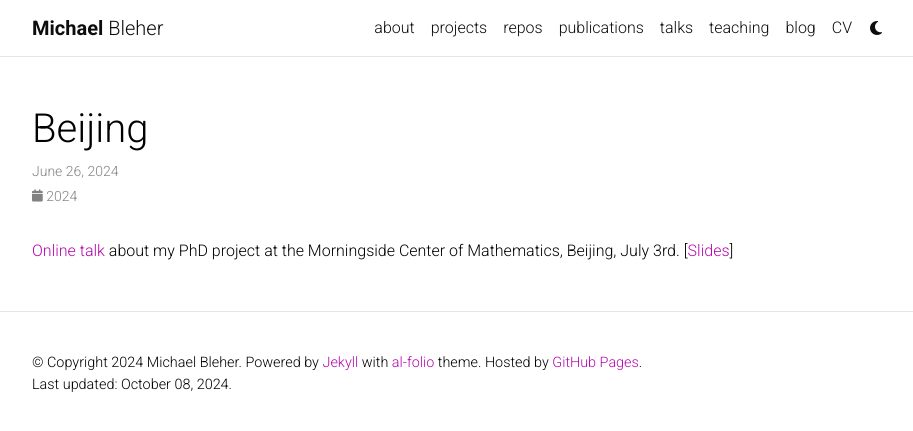
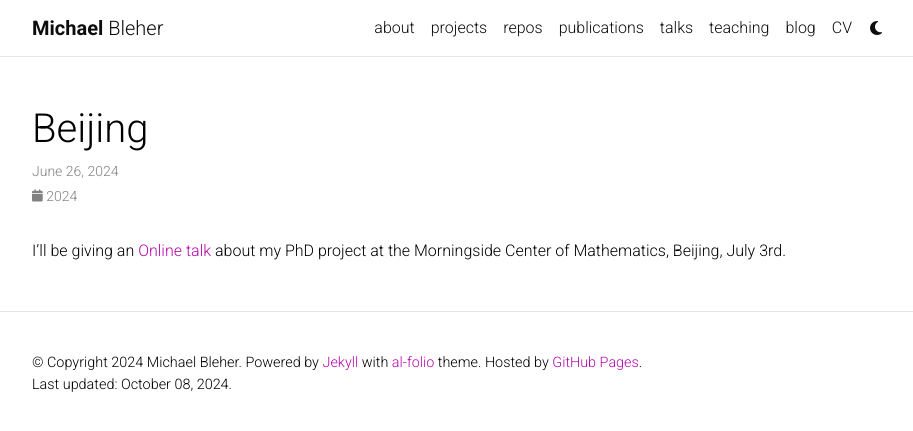
Before and after one commit to subthaumic/subthaumic.github.io, a Jekyll site: the page built from _news/2024-07-03-beijing.md, in a window 1280 px wide. Shown: the top 431 px of the page, without its empty margins (183-1096 px from the left). Built offline with Jekyll 4.4.1, drawn with Linux system fonts in a browser that asks for light colours; comment, search, counter and statistics services are not loaded; a style sheet for code colours, icons or effects is not loaded.

```diff
--- a/_news/2024-07-03-beijing.md
+++ b/_news/2024-07-03-beijing.md
@@ -5,4 +5,4 @@
 related_posts: false
 ---
 
-[Online talk](http://www.mcm.ac.cn/events/lectures/202406/t20240627_791228.html) about my PhD project at the Morningside Center of Mathematics, Beijing, July 3rd. [[Slides](assets/pdf/2024mcm.pdf)]
+I'll be giving an [Online talk](http://www.mcm.ac.cn/events/lectures/202406/t20240627_791228.html) about my PhD project at the Morningside Center of Mathematics, Beijing, July 3rd.
```
Also changed, not shown: 1 other file.
